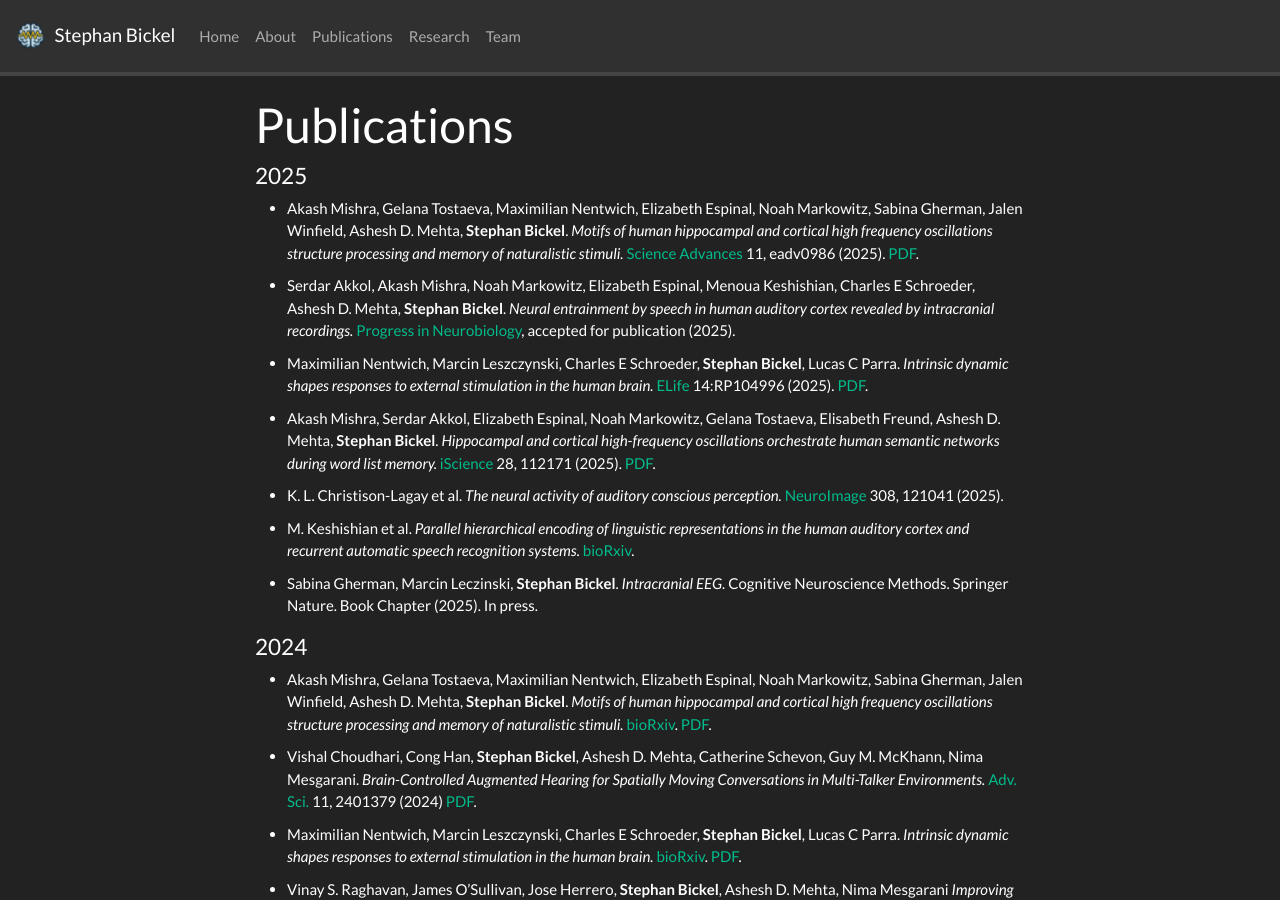
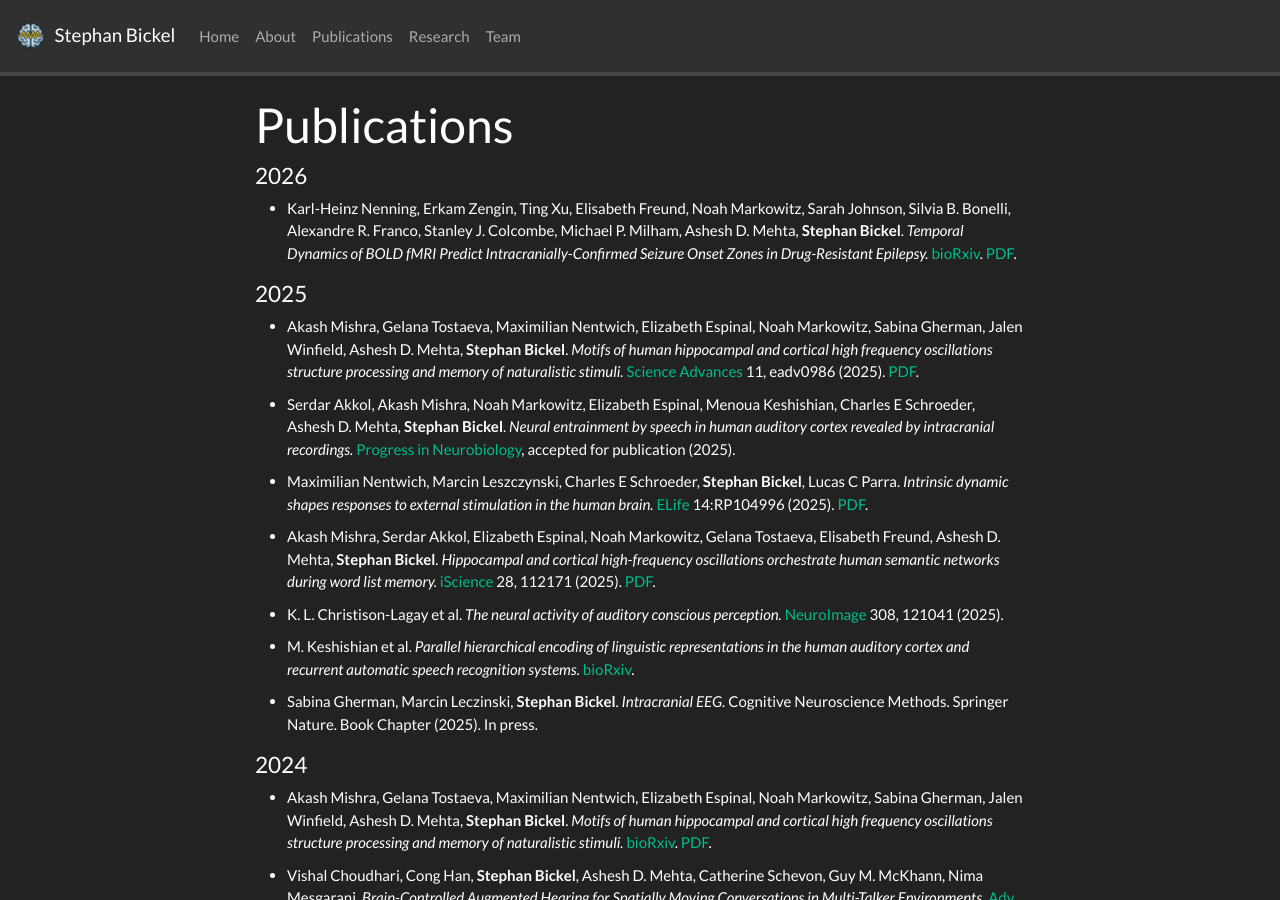
Before and after one commit to stebick/personalpage, a Jekyll site: the page built from _pages/publications.md, in a window 1280 px wide and 900 px high. Built offline with Jekyll 4.4.1, drawn with Linux system fonts in a browser that asks for light colours; nearby versions of some CDN libraries; a style sheet for code colours, icons or effects is not loaded.

Commit message:
Add 2026 publication and PDF
Add a new 2026 publication entry to _pages/publications.md (Temporal Dynamics of BOLD fMRI ... by Nenning et al., including Stephan Bickel) with links to the bioRxiv DOI and a local PDF, and add the corresponding PDF file papers/2026.04.15.718821v1.full.pdf.

```diff
--- a/_pages/publications.md
+++ b/_pages/publications.md
@@ -12,6 +12,16 @@ years: []
     margin-bottom: 10px;
   }
 </style>
+
+#### 2026
+<ul>
+  <li>
+    Karl-Heinz Nenning, Erkam Zengin, Ting Xu, Elisabeth Freund, Noah Markowitz, Sarah Johnson, Silvia B. Bonelli, Alexandre R. Franco, Stanley J. Colcombe, Michael P. Milham, Ashesh D. Mehta, <strong>Stephan Bickel</strong>.
+    <em>Temporal Dynamics of BOLD fMRI Predict Intracranially-Confirmed Seizure Onset Zones in Drug-Resistant Epilepsy.</em>
+    <a href="https://doi.org/10.64898/2026.04.15.718821" target="_blank">bioRxiv</a>.
+    <a href="{{ site.url }}{{ site.baseurl }}/papers/2026.04.15.718821v1.full.pdf" target="_blank">PDF</a>.
+  </li>
+</ul>
 
 #### 2025
 <ul>
```
Also changed, not shown: 1 other file.
